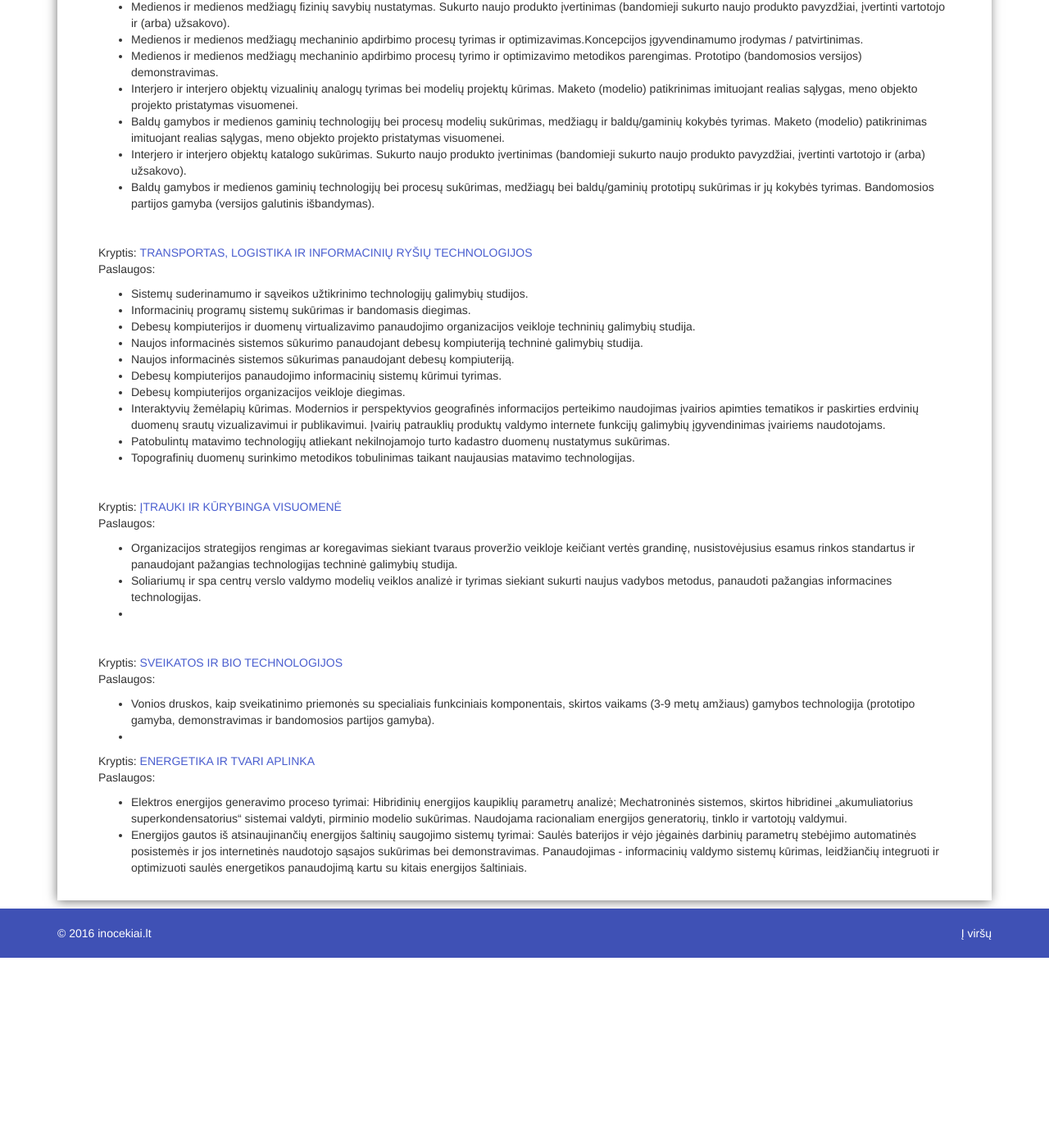
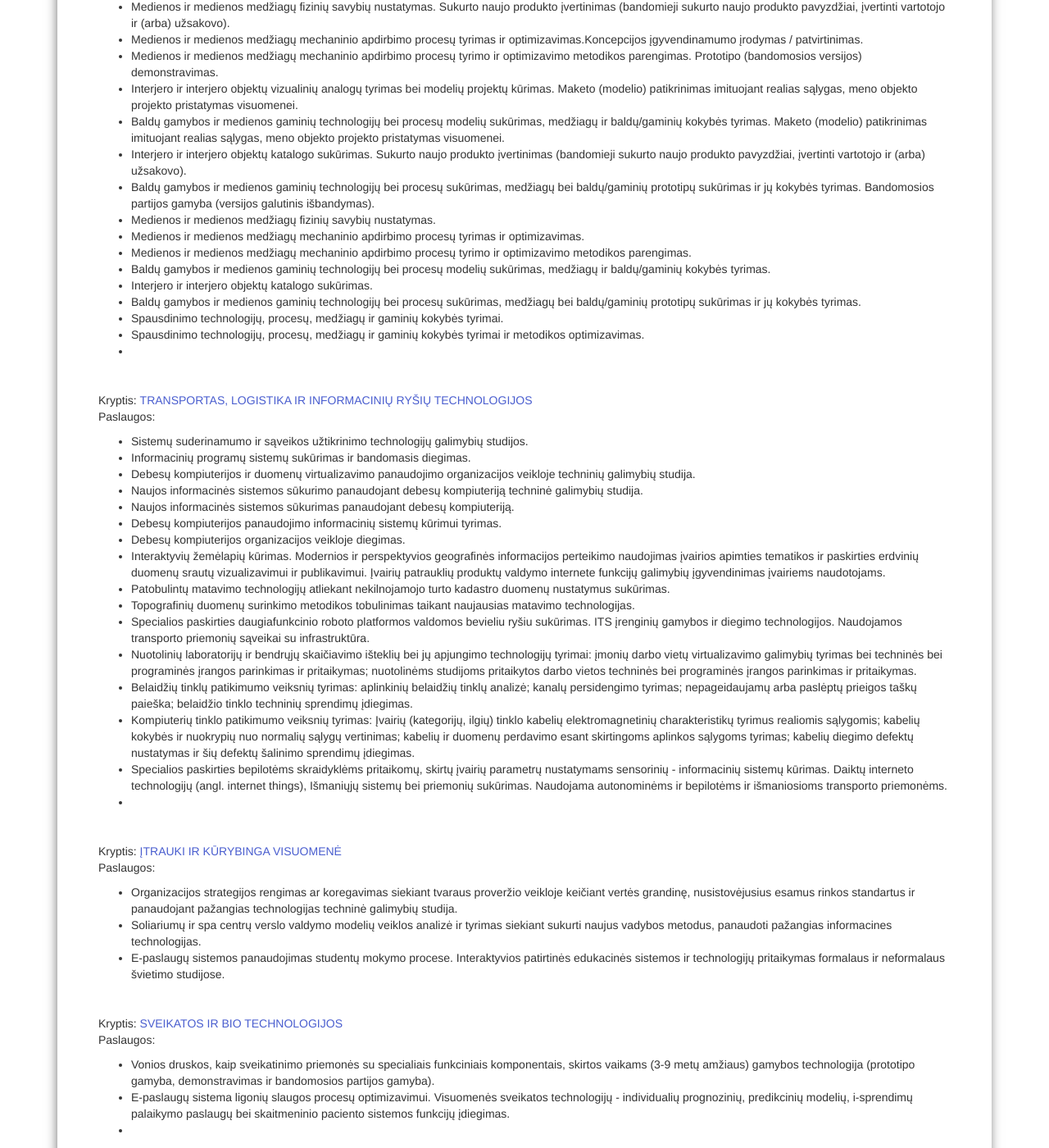
Before and after one commit to pmpc/inocekiai, a Jekyll site: the page built from kauno-kolegija.md, in a window 1280 px wide and 1400 px high, scrolled down 455 px. Shown: the whole window at 82% size. Built offline with Jekyll 4.4.1, drawn with Linux system fonts in a browser that asks for light colours; before the commit the page ends 1623 px from its top, so only the background shows below that.

Commit message:
Update kauno-kolegija.md

```diff
--- a/kauno-kolegija.md
+++ b/kauno-kolegija.md
@@ -21,6 +21,15 @@ Paslaugos:
 - Baldų gamybos ir medienos gaminių technologijų bei procesų modelių sukūrimas, medžiagų ir baldų/gaminių kokybės tyrimas. Maketo (modelio) patikrinimas imituojant realias sąlygas, meno objekto projekto pristatymas visuomenei.
 - Interjero ir interjero objektų katalogo sukūrimas. Sukurto naujo produkto įvertinimas (bandomieji sukurto naujo produkto pavyzdžiai, įvertinti vartotojo ir (arba) užsakovo).
 - Baldų gamybos ir medienos gaminių technologijų bei procesų sukūrimas, medžiagų bei baldų/gaminių prototipų sukūrimas ir jų kokybės tyrimas. Bandomosios partijos gamyba (versijos galutinis išbandymas).
+- Medienos ir  medienos medžiagų fizinių savybių nustatymas.
+- Medienos ir medienos medžiagų mechaninio apdirbimo procesų tyrimas ir optimizavimas.
+- Medienos  ir medienos medžiagų mechaninio apdirbimo procesų tyrimo ir optimizavimo metodikos parengimas.
+- Baldų gamybos ir medienos gaminių technologijų bei procesų modelių sukūrimas, medžiagų ir baldų/gaminių kokybės tyrimas.
+- Interjero ir interjero objektų katalogo sukūrimas.
+- Baldų gamybos ir medienos gaminių technologijų bei procesų sukūrimas, medžiagų bei baldų/gaminių prototipų sukūrimas ir jų kokybės tyrimas.
+- Spausdinimo technologijų, procesų, medžiagų ir gaminių kokybės tyrimai.
+- Spausdinimo technologijų, procesų, medžiagų ir gaminių kokybės tyrimai ir metodikos optimizavimas.
+-
 
 <br>
 
@@ -38,6 +47,12 @@ Paslaugos:
 - Interaktyvių žemėlapių  kūrimas.  Modernios  ir perspektyvios geografinės informacijos perteikimo naudojimas įvairios apimties  tematikos ir paskirties  erdvinių duomenų srautų vizualizavimui ir publikavimui. Įvairių patrauklių produktų valdymo internete funkcijų galimybių  įgyvendinimas įvairiems naudotojams.
 - Patobulintų matavimo technologijų atliekant nekilnojamojo turto kadastro duomenų nustatymus sukūrimas.
 - Topografinių duomenų surinkimo metodikos tobulinimas  taikant naujausias matavimo technologijas.
+- Specialios paskirties daugiafunkcinio roboto platformos valdomos bevieliu ryšiu sukūrimas. ITS įrenginių gamybos ir diegimo technologijos. Naudojamos transporto priemonių sąveikai su infrastruktūra.
+- Nuotolinių laboratorijų ir bendrųjų skaičiavimo išteklių bei jų apjungimo technologijų tyrimai: įmonių darbo vietų virtualizavimo galimybių tyrimas bei techninės bei programinės įrangos parinkimas ir pritaikymas; nuotolinėms studijoms pritaikytos darbo vietos techninės bei programinės įrangos parinkimas ir pritaikymas.
+- Belaidžių tinklų patikimumo veiksnių tyrimas: aplinkinių belaidžių tinklų analizė; kanalų persidengimo tyrimas; nepageidaujamų arba paslėptų prieigos taškų paieška; belaidžio tinklo techninių sprendimų įdiegimas.
+- Kompiuterių tinklo patikimumo veiksnių tyrimas: Įvairių (kategorijų, ilgių) tinklo kabelių elektromagnetinių charakteristikų tyrimus realiomis sąlygomis; kabelių kokybės ir nuokrypių nuo normalių sąlygų vertinimas; kabelių ir duomenų perdavimo esant skirtingoms aplinkos sąlygoms tyrimas; kabelių diegimo defektų nustatymas ir šių defektų šalinimo sprendimų įdiegimas.
+- Specialios paskirties bepilotėms skraidyklėms pritaikomų, skirtų įvairių parametrų nustatymams  sensorinių - informacinių sistemų kūrimas. Daiktų interneto technologijų (angl. internet things), Išmaniųjų sistemų bei priemonių sukūrimas. Naudojama autonominėms ir bepilotėms ir išmaniosioms transporto  priemonėms.
+-
 
 <br>
 <div style="display:inline">Kryptis:</div>
@@ -46,7 +61,7 @@ Paslaugos:
 
 - Organizacijos strategijos rengimas ar koregavimas siekiant tvaraus proveržio veikloje keičiant vertės grandinę, nusistovėjusius esamus rinkos standartus ir panaudojant pažangias technologijas techninė galimybių studija.
 - Soliariumų ir spa centrų verslo valdymo modelių veiklos analizė ir tyrimas siekiant sukurti naujus vadybos metodus, panaudoti pažangias informacines technologijas.
--
+- E-paslaugų sistemos panaudojimas studentų mokymo procese. Interaktyvios patirtinės edukacinės sistemos ir technologijų pritaikymas formalaus ir neformalaus švietimo studijose.
 
 <br>
 <div style="display:inline">Kryptis:</div>
@@ -54,7 +69,9 @@ Paslaugos:
 Paslaugos:
 
 - Vonios druskos, kaip sveikatinimo priemonės su specialiais funkciniais komponentais, skirtos vaikams (3-9 metų amžiaus) gamybos  technologija (prototipo gamyba, demonstravimas ir bandomosios partijos gamyba).
+- E-paslaugų sistema ligonių slaugos procesų optimizavimui. Visuomenės sveikatos technologijų - individualių prognozinių, predikcinių  modelių, i-sprendimų palaikymo paslaugų bei skaitmeninio paciento sistemos funkcijų įdiegimas.
 -
+
 <br>
 <div style="display:inline">Kryptis:</div>
 <div style="display:inline; color: #4a5ecf"> ENERGETIKA IR TVARI APLINKA </div>
```
